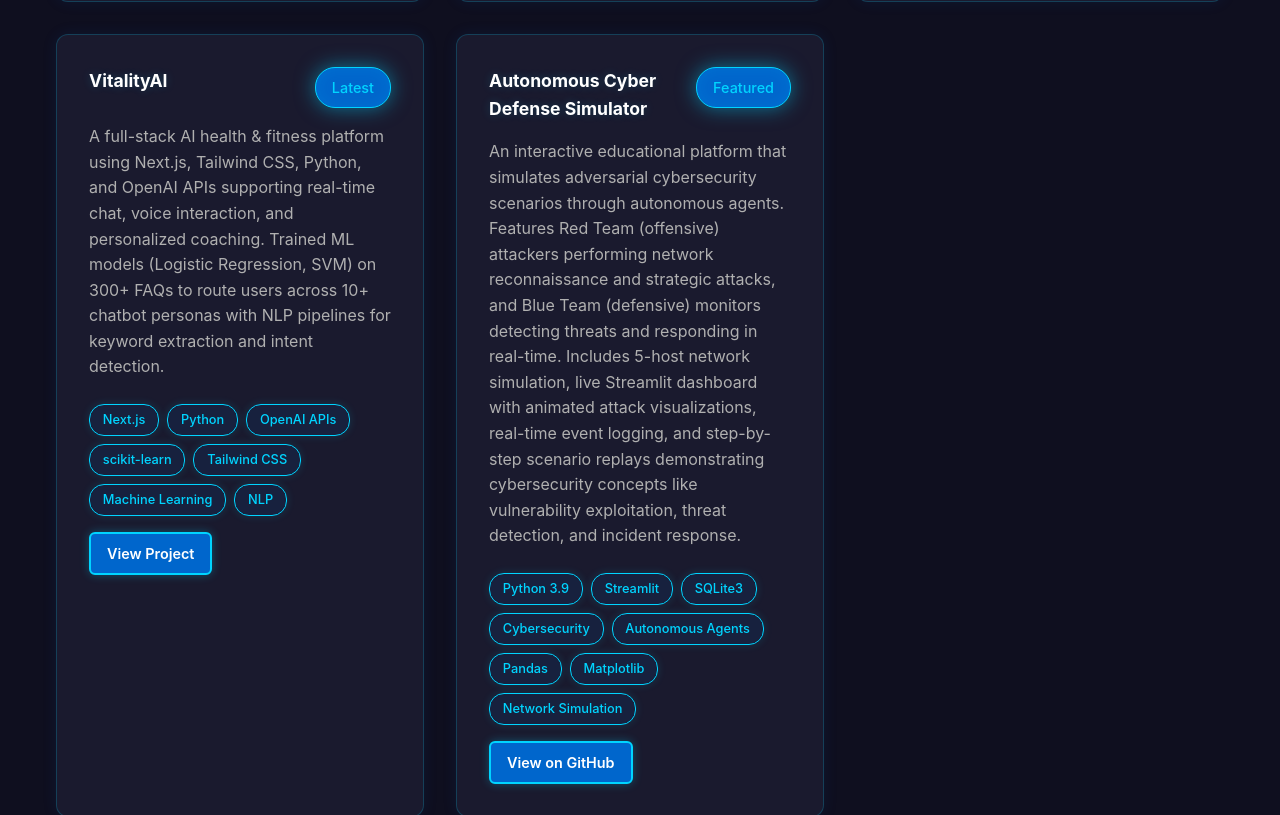
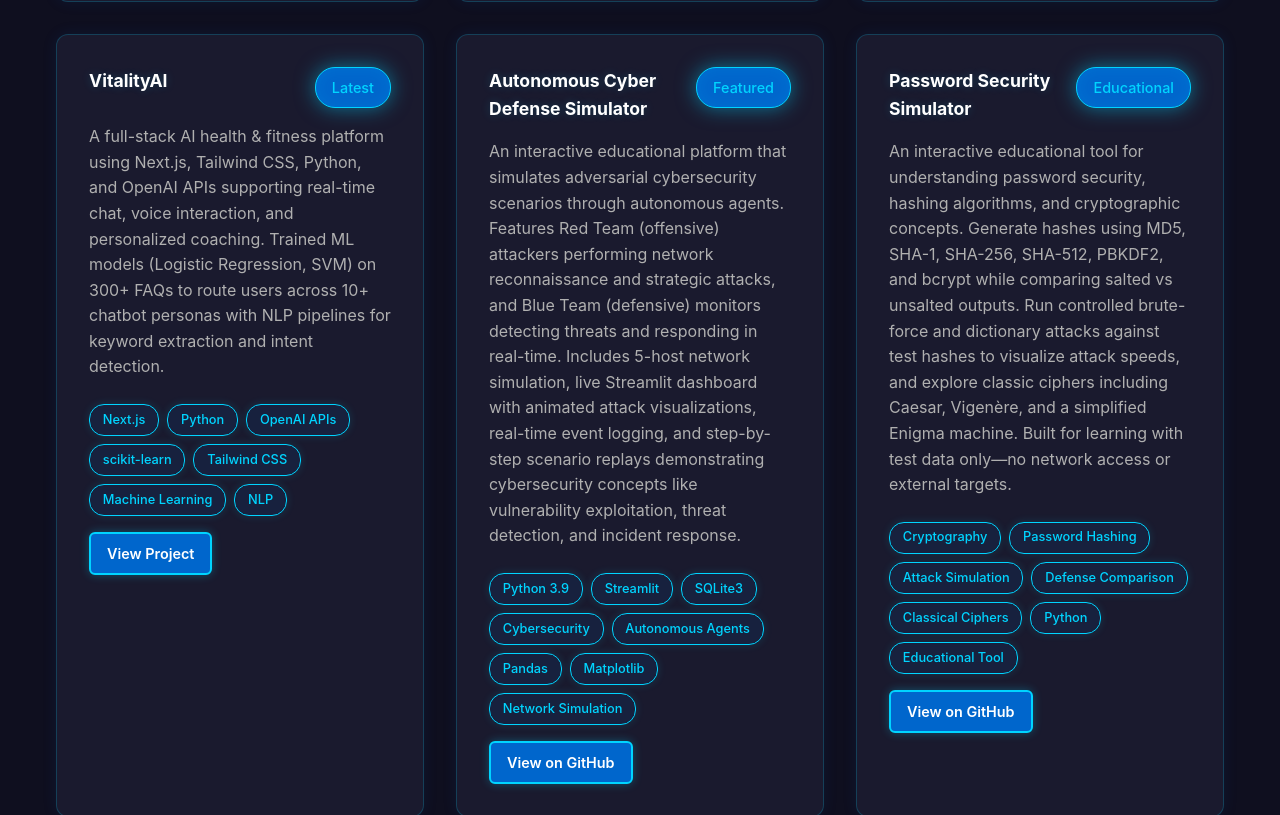
Before and after one commit to Nyme1x/naim-portfolio, a website: page index.html in a window 1280 px wide. Shown: the part 4401-5216 px from the top of the page. Drawn offline with Linux system fonts and the light colour scheme.

Commit message:
Add Password Security Simulator project

```diff
--- a/index.html
+++ b/index.html
@@ -297,6 +297,24 @@
                     </ul>
                     <a href="https://github.com/Nyme1x/autonomous-cyber-defense-simulator" target="_blank" class="project-link">View on GitHub</a>
                 </div>
+
+                <div class="project-card">
+                    <div class="project-header">
+                        <h3>Password Security Simulator</h3>
+                        <span class="tag tag-featured">Educational</span>
+                    </div>
+                    <p class="project-description">An interactive educational tool for understanding password security, hashing algorithms, and cryptographic concepts. Generate hashes using MD5, SHA-1, SHA-256, SHA-512, PBKDF2, and bcrypt while comparing salted vs unsalted outputs. Run controlled brute-force and dictionary attacks against test hashes to visualize attack speeds, and explore classic ciphers including Caesar, Vigenère, and a simplified Enigma machine. Built for learning with test data only—no network access or external targets.</p>
+                    <ul class="project-tech">
+                        <li data-skill="Cryptography" data-definition="Deep dive into hashing algorithms including MD5, SHA-1, SHA-256, SHA-512, PBKDF2, and bcrypt implementations">Cryptography</li>
+                        <li data-skill="Password Hashing" data-definition="Demonstrates salted vs unsalted hashing and why adaptive algorithms like bcrypt provide better security">Password Hashing</li>
+                        <li data-skill="Brute Force Attacks" data-definition="Simulates controlled brute-force and dictionary attacks to show how quickly weak passwords can be compromised">Attack Simulation</li>
+                        <li data-skill="Hash Comparison" data-definition="Visualizes security differences between legacy hashes (MD5, SHA-1) and modern adaptive algorithms">Defense Comparison</li>
+                        <li data-skill="Classical Ciphers" data-definition="Implements Caesar cipher, Vigenère cipher, and simplified Enigma machine for historical cryptography context">Classical Ciphers</li>
+                        <li data-skill="Python" data-definition="Primary language for cryptographic implementations, attack simulations, and educational demonstrations">Python</li>
+                        <li data-skill="Educational Security" data-definition="Designed for students and developers to safely learn password security without targeting actual systems">Educational Tool</li>
+                    </ul>
+                    <a href="https://github.com/Nyme1x/hash-attack-simulator" target="_blank" class="project-link">View on GitHub</a>
+                </div>
             </div>
         </div>
     </section>
```
